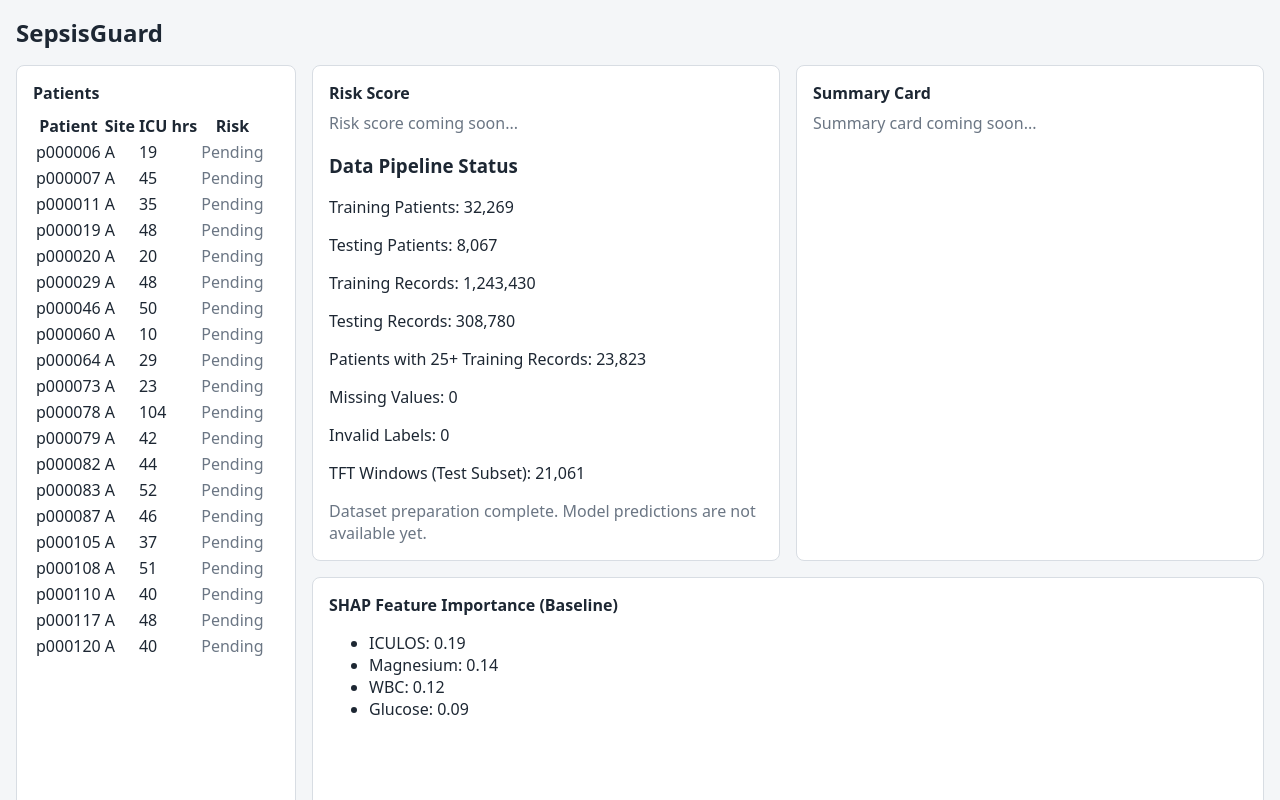
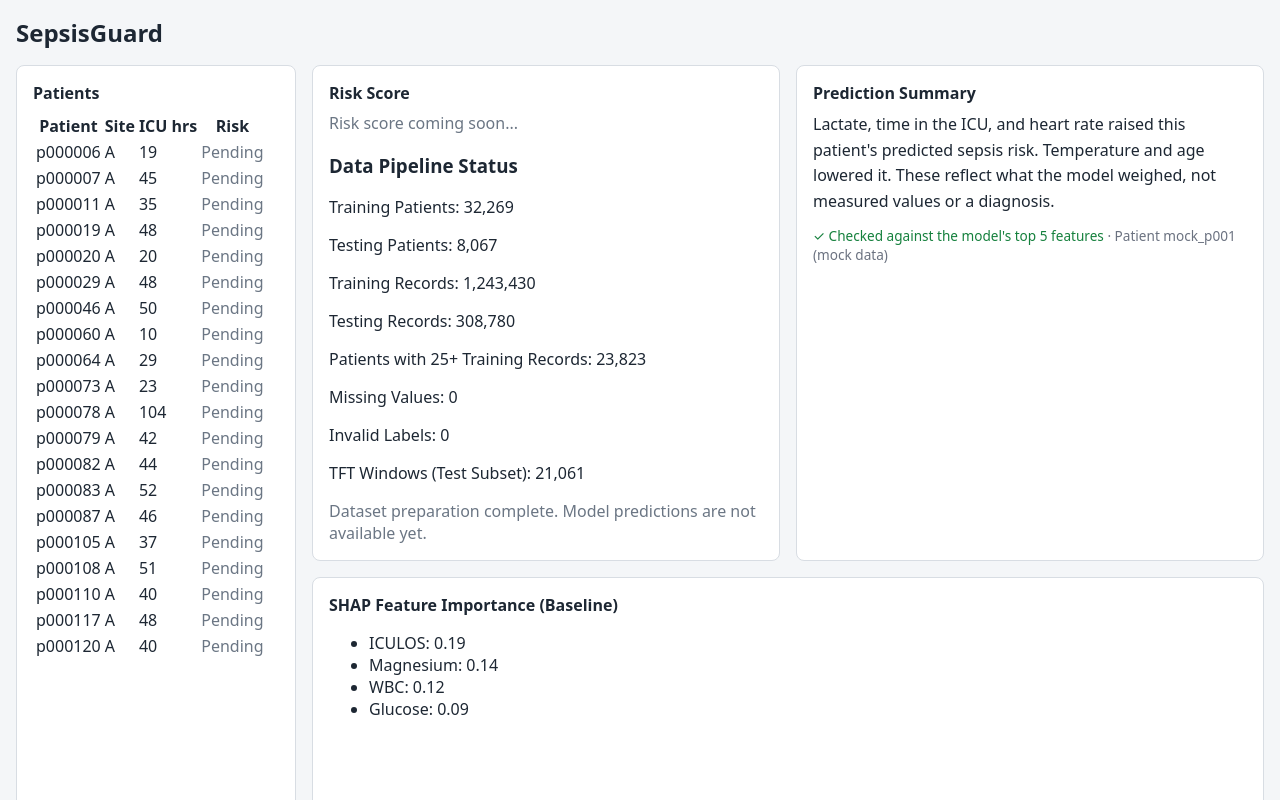
Before and after one commit to aisutd/sepsisguard, a React app in the folder frontend/: page / in a window 1280 px wide. Shown: the top 800 px of the page. Built offline with nearby package versions, Linux system fonts and the light colour scheme; the HTML template or start-up script is replaced by a standard one.

Commit message:
Show a verified summary in SummaryCard

```diff
--- a/frontend/src/components/SummaryCard.jsx
+++ b/frontend/src/components/SummaryCard.jsx
@@ -1,14 +1,36 @@
-//Neelima's work goes here
+// Anikait's NLP summary card.
+//
+// Shows one summary from data/sample/summaries_sample.json that passed
+// verify_summary.py (it names only this patient's top 5 SHAP features, gets
+// each one's direction right, and makes no diagnostic claim).
+//
+// Hardcoded copy for now, per Issue #26. It came from the mock SHAP input;
+// replace it with a real patient's output once data/sample/shap_top_features.json
+// lands, and later read it from the backend instead.
+const summaryRecord = {
+  patient_id: "mock_p001",
+  summary:
+    "Lactate, time in the ICU, and heart rate raised this patient's predicted sepsis risk. Temperature and age lowered it. These reflect what the model weighed, not measured values or a diagnosis.",
+  verified: true,
+};
 
-function SummaryCard()
-{
-    return(
-        <section className="panel">
-            <h2>Summary Card</h2>
+function SummaryCard() {
+  const { patient_id, summary, verified } = summaryRecord;
 
-            <p className="placeholder">Summary card coming soon...</p>
-        </section>
-    );
+  return (
+    <section className="panel">
+      <h2>Prediction Summary</h2>
+
+      <p style={{ lineHeight: 1.6, margin: "0 0 0.75rem" }}>{summary}</p>
+
+      {/* Only verified summaries should ever reach this card, but show the
+          flag anyway so a failure would be visible rather than silent. */}
+      <p style={{ fontSize: "0.85rem", margin: 0, color: verified ? "#15803d" : "#b91c1c" }}>
+        {verified ? "✓ Checked against the model's top 5 features" : "✗ Failed verification, do not use"}
+        <span style={{ color: "#6b7280" }}> · Patient {patient_id} (mock data)</span>
+      </p>
+    </section>
+  );
 }
 
 export default SummaryCard;
```
